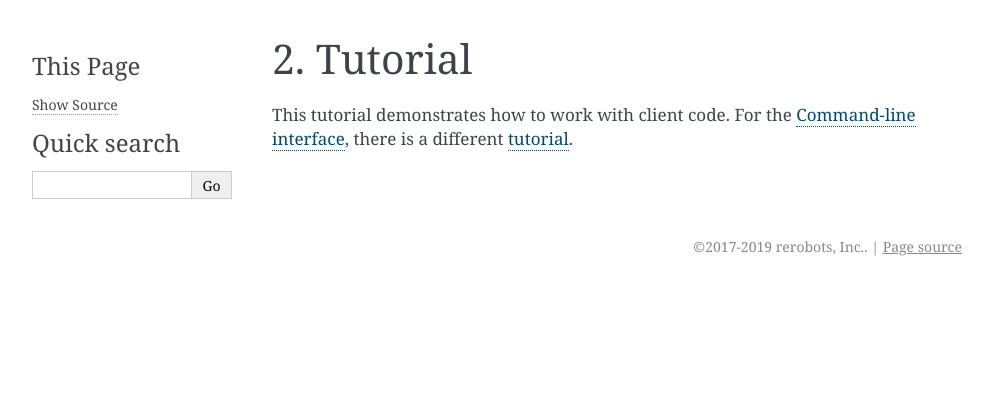
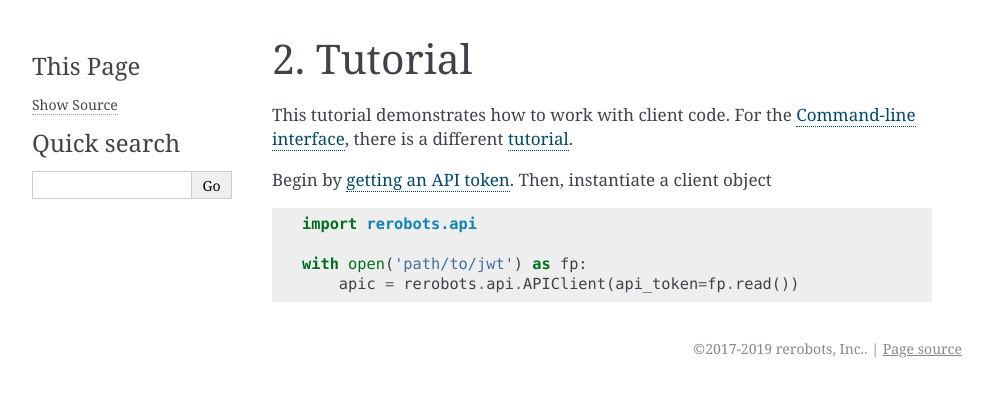
Before and after one commit to rerobots/py, a Sphinx documentation site: the page built from doc/tutorial.rst, in a window 1280 px wide. Shown: the top 397 px of the page, without its empty margins (148-1141 px from the left). Built offline with Sphinx 7.4.7, drawn with Linux system fonts in a browser that asks for light colours.

Commit message:
DOC: progress on tutorial
[ci skip]

```diff
--- a/doc/tutorial.rst
+++ b/doc/tutorial.rst
@@ -3,3 +3,15 @@
 
 This tutorial demonstrates how to work with client code. For the :doc:`cli`,
 there is a different :ref:`tutorial <ssec:cli-example>`.
+
+Begin by `getting an API token <https://rerobots.net/tokens>`_. Then,
+instantiate a client object
+
+.. highlight:: python
+
+::
+
+  import rerobots.api
+
+  with open('path/to/jwt') as fp:
+      apic = rerobots.api.APIClient(api_token=fp.read())
```
